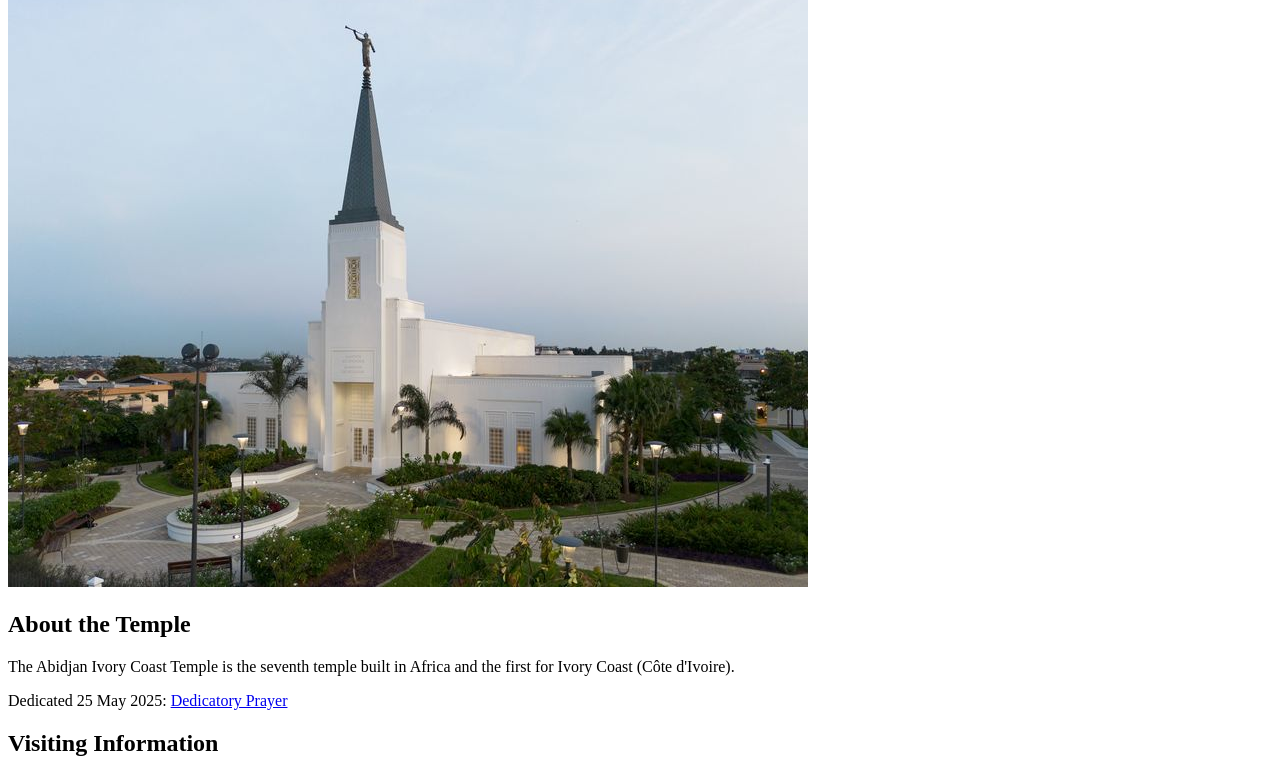
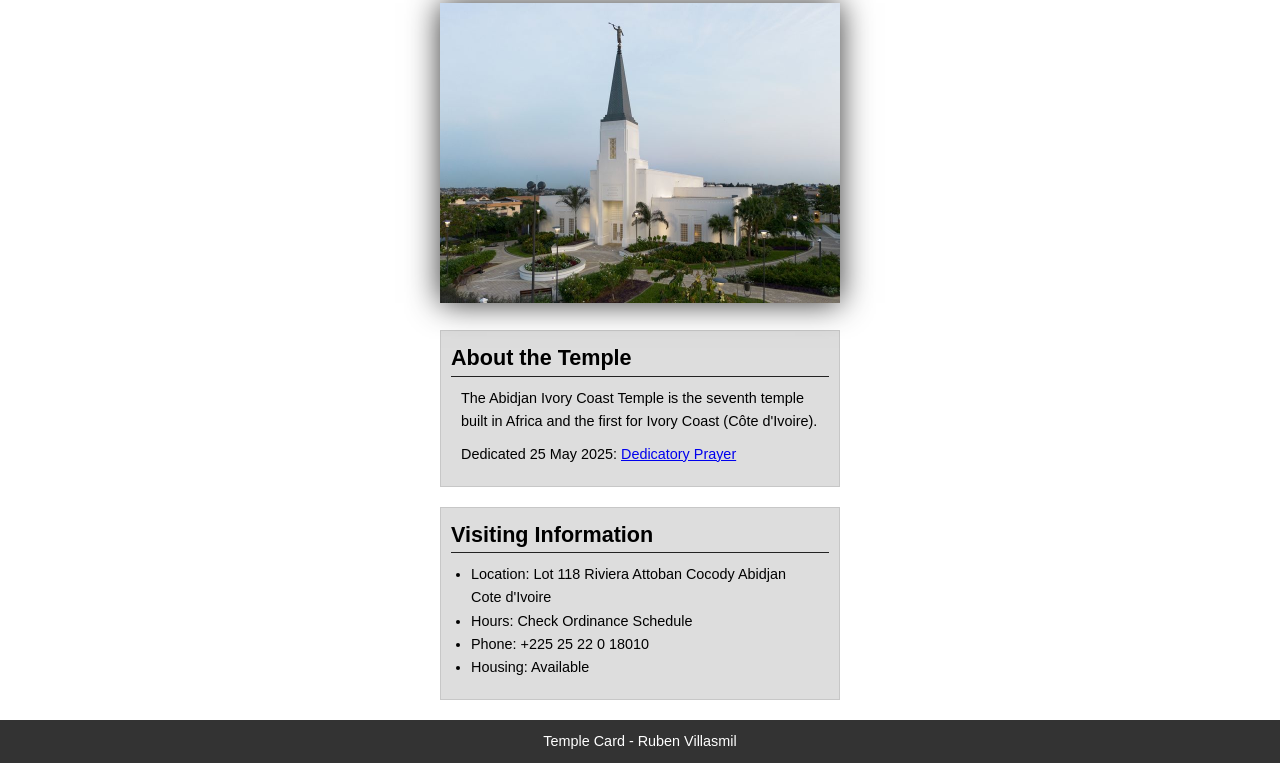
Before and after one commit to rubendvl/wdd130, a plain HTML site: page week02/temple.html in a window 1280 px wide. Shown: the part 127-901 px from the top of the page. Drawn offline with Linux system fonts and the light colour scheme.

Commit message:
create css for temple html

```diff
--- /dev/null
+++ b/week02/styles/temple.css
@@ -0,0 +1,57 @@
+* {
+    margin: 0;
+    padding: 0;
+}
+
+body {
+    font-family: Arial, sans-serif;
+    line-height: 1.6;
+}
+
+header, footer {
+    background-color: #333;
+    color: #fff;
+    padding: 10px;
+    text-align: center;
+    font-size: 1.5rem;
+}
+
+main {
+    width: 400px;
+    margin: 0 auto;
+}
+
+h1 {
+    margin: 10px;
+    text-align: center;
+}
+
+h2 {
+    border-bottom: 1px solid #222;
+}
+
+img {
+    width: 100%;
+    height: auto;
+    box-shadow: 0 0 30px #333;
+}
+
+section {
+    margin: 20px 0;
+    border: 1px solid rgb(0 0 0 / 10%);
+    padding: 10px;
+    background-color: rgb(221, 221, 221);
+    font-size: .9rem;
+}
+
+section p {
+    margin: 10px;
+}
+
+ul {
+    margin: 10px 20px;
+}
+
+footer {
+    font-size: .9rem;
+}
--- a/week02/temple.html
+++ b/week02/temple.html
@@ -5,6 +5,7 @@
     <meta charset="UTF-8">
     <meta name="viewport" content="width=device-width, initial-scale=1.0">
     <title>Temple Card - Abidjan Cote d'Ivoire</title>
+    <link rel="stylesheet" href="styles/temple.css">
 </head>
 
 <body>
@@ -35,7 +36,7 @@
         </section>
     </main>
     <footer>
-        <p>Temple Card - Your Name</p>
+        <p>Temple Card - Ruben Villasmil</p>
     </footer>
 </body>
 
```
